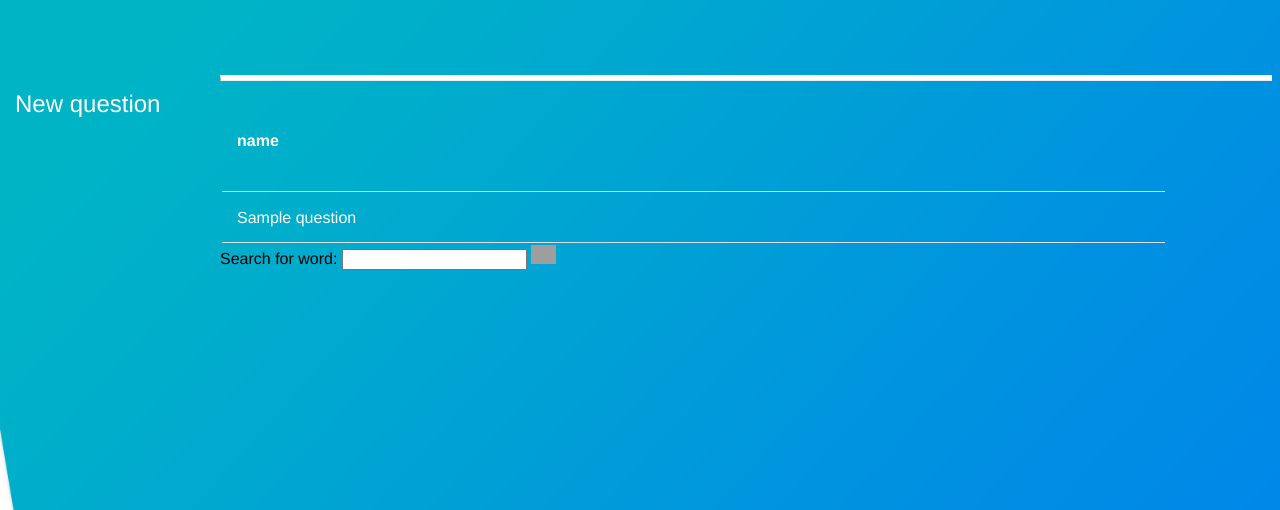
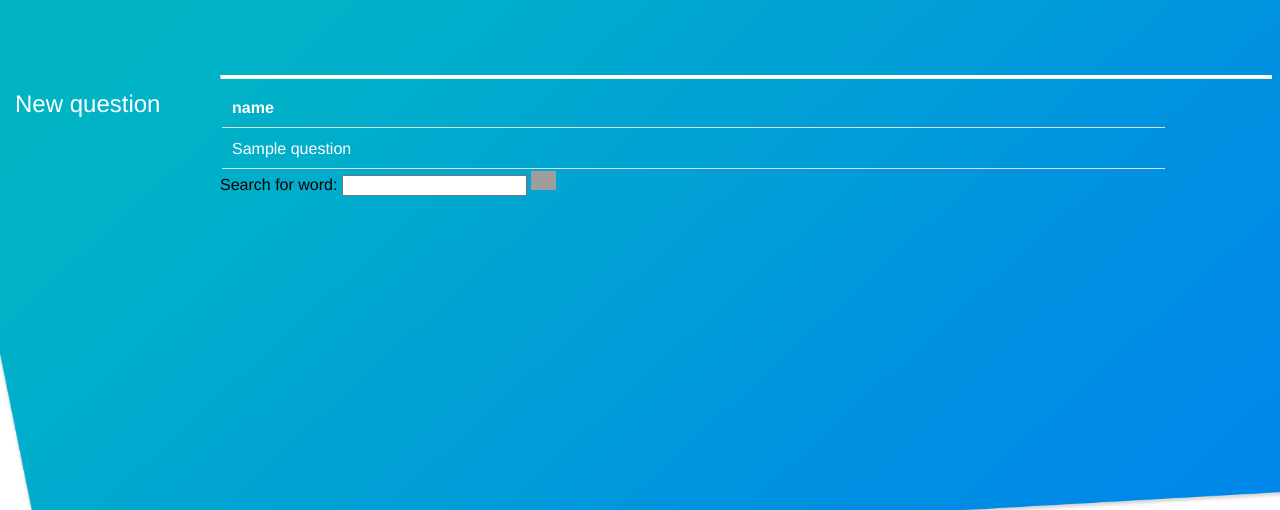
Before and after one commit to MKristof6/Ask-Mate-3, a Flask app: template templates/list.html in a window 1280 px wide. Shown: the top 510 px of the page. Run offline with Flask 2, Linux system fonts and the light colour scheme; the template is opened without the code that fills it: most values are stand-ins (such as "Sample title", 1, 10 or a date in 2020); grey boxes are pictures that could not be loaded.

Commit message:
Modified CSS layout

```diff
--- a/static/css/style.css
+++ b/static/css/style.css
@@ -1,5 +1,5 @@
 body {
-    background: white url(../images/banner-bg.png) no-repeat top left;
+    background: white url(../images/banner-bg_extended.png) no-repeat top left;
     background-size: cover;
     margin-left: 220px;
     margin-top: 75px;
@@ -10,13 +10,9 @@ table {
     width: 90%;
 }
 
-th {
-    height: 70px;
-    color: rebeccapurple;
-}
 
 tr:hover {
-    background-color: #f5f5f5;
+    background-color: rgba(255,255,255,0.25)
 }
 
 th, td {
@@ -24,7 +20,7 @@ th, td {
 }
 
 th, td {
-    padding: 15px;
+    padding: 10px;
     text-align: left;
 }
 
@@ -48,5 +44,5 @@ th, td {
 }
 
 hr {
-    border-top: 5px solid white
+    border-top: 3px solid white
 }
```
Also changed, not shown: static/images/banner-bg_extended.png (added).
